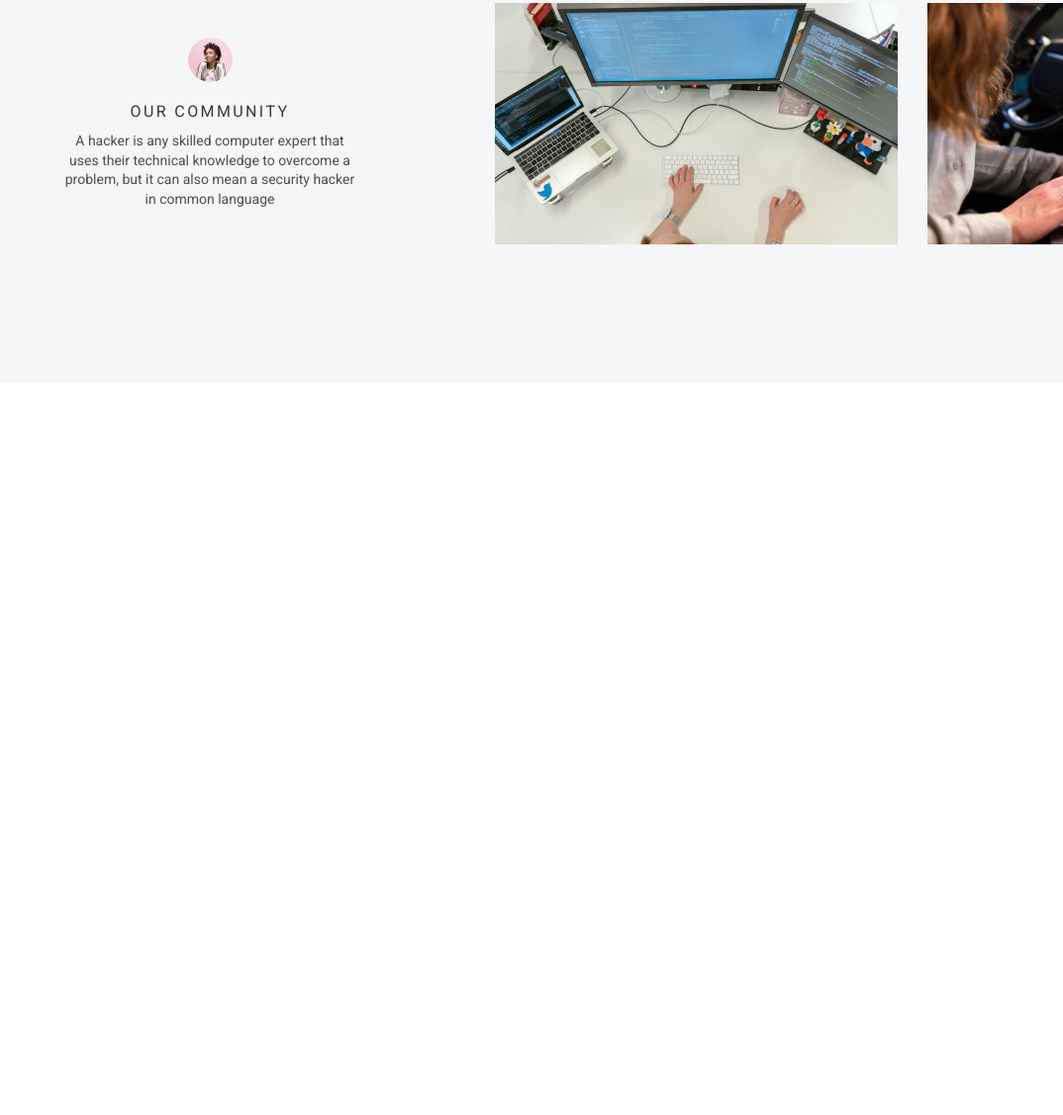
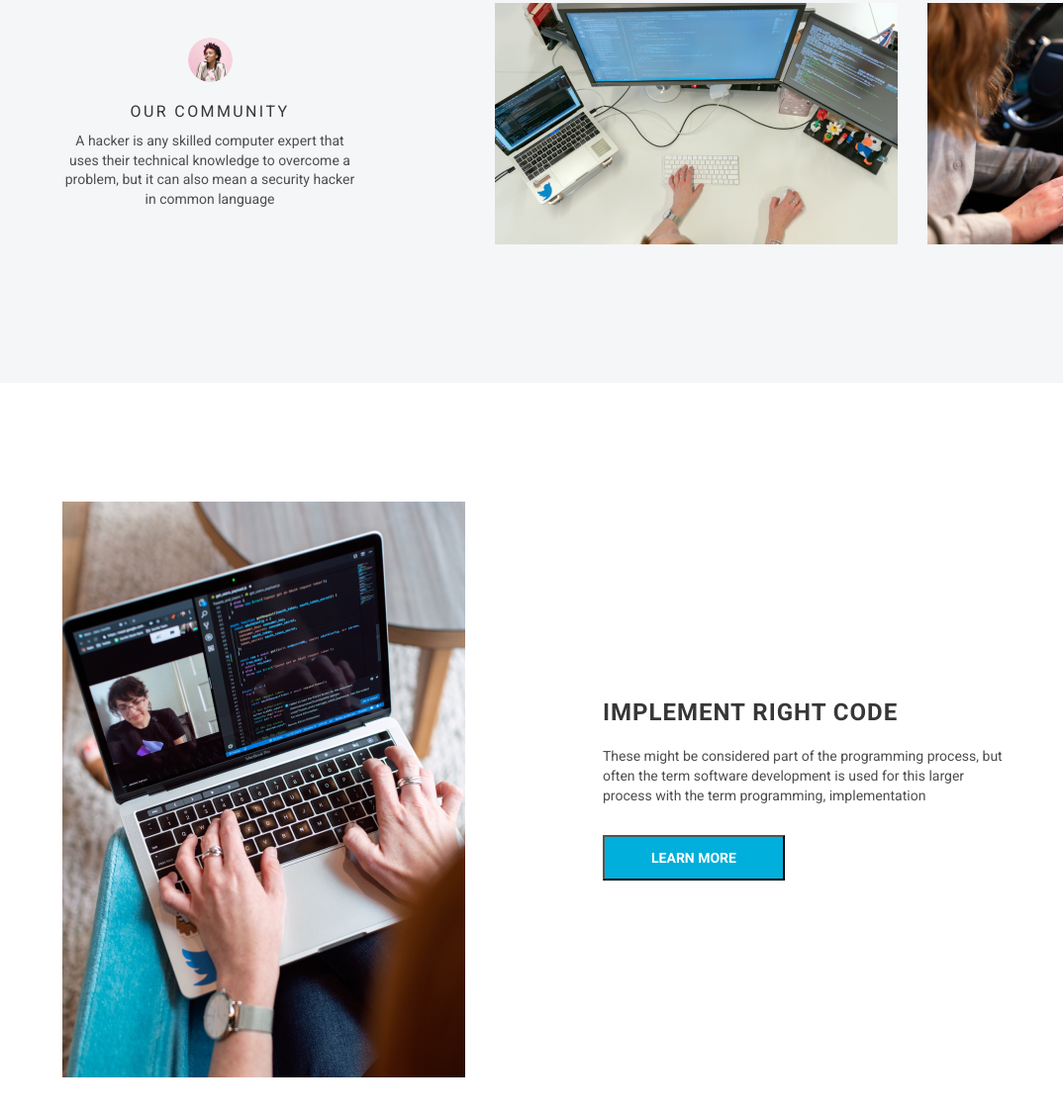
Before and after one commit to OxanaDanilova/webdev, a plain HTML site: page index.html in a window 1280 px wide. Shown: the part 1703-2830 px from the top of the page at 99% size, without its empty margins (206-1280 px from the left). Before the commit the page ends 2090 px from the top, so only its background shows below. Drawn offline with Linux system fonts and the light colour scheme.

Commit message:
feat: add elements and styles to forth section

```diff
--- a/index.html
+++ b/index.html
@@ -92,8 +92,9 @@
     <div class="third-wrapper">
         <div class="user-card">
             <div class="user-picture"></div>
-            <p class="user-card-titel">our community</p>
-            <p class="user-card-text">A hacker is any skilled computer expert that uses their technical knowledge to overcome a problem, but it can also mean a security hacker in common language</p>
+            <h2 class="user-card-titel">our community</h2>
+            <p class="user-card-text">A hacker is any skilled computer expert that uses their technical knowledge to
+                overcome a problem, but it can also mean a security hacker in common language</p>
         </div>
         <div class="slider">
             <div class="slider-nav-items">
@@ -111,6 +112,20 @@
         </div>
 
     </div>
+    <div class="forth-section">
+        <img src="./assets/images/sec-forth-img.png" alt="forth-section-image" class="forth-section-img">
+        <div class="forth-section-content-block">
+            <h2 class="forth-section-content-titel">
+                Implement right Code
+            </h2>
+            <p class="forth-section-content-text">
+                These might be considered part of the <span>programming process</span>, but often the term software
+                development is used for this larger process with the term programming, implementation
+            </p>
+            <button class="main-btn">Learn more</button>
+        </div>
+    </div>
+
 </body>
 
 </html>
--- a/style.css
+++ b/style.css
@@ -174,7 +174,6 @@ main {
   display: flex;
   flex-direction: column;
   align-items: center;
-
 }
 
 .user-picture {
@@ -255,3 +254,51 @@ main {
   height: 244px;
   margin-right: 30px;
 }
+
+.forth-section {
+  height: 842px;
+  background: #ffffff;
+  display: flex;
+  justify-content: space-between;
+}
+
+.forth-section-img {
+  width: 407px;
+  height: 582px;
+  margin: 120px 0 0 269px;
+}
+
+.forth-section-content-block {
+  width: 407px;
+  height: 184px;
+  margin: 319px 378px 0 0;
+}
+
+.forth-section-content-titel {
+  font-family: "Roboto";
+  font-style: normal;
+  font-weight: bold;
+  font-size: 24px;
+  line-height: 28px;
+  letter-spacing: 1px;
+  text-transform: uppercase;
+  color: #373737;
+}
+
+.forth-section-content-text {
+  width: 407px;
+  height: 60px;
+  margin-top: 20px;
+  font-family: "Roboto";
+  font-size: 14px;
+  font-style: normal;
+  font-weight: 500;
+  line-height: 20px;
+  letter-spacing: 0px;
+  text-align: left;
+  color: #4e4e4e;
+}
+
+.forth-section-content-text span {
+  font-weight: 400;
+}
```
Also changed, not shown: assets/images/sec-forth-img.png (added).
